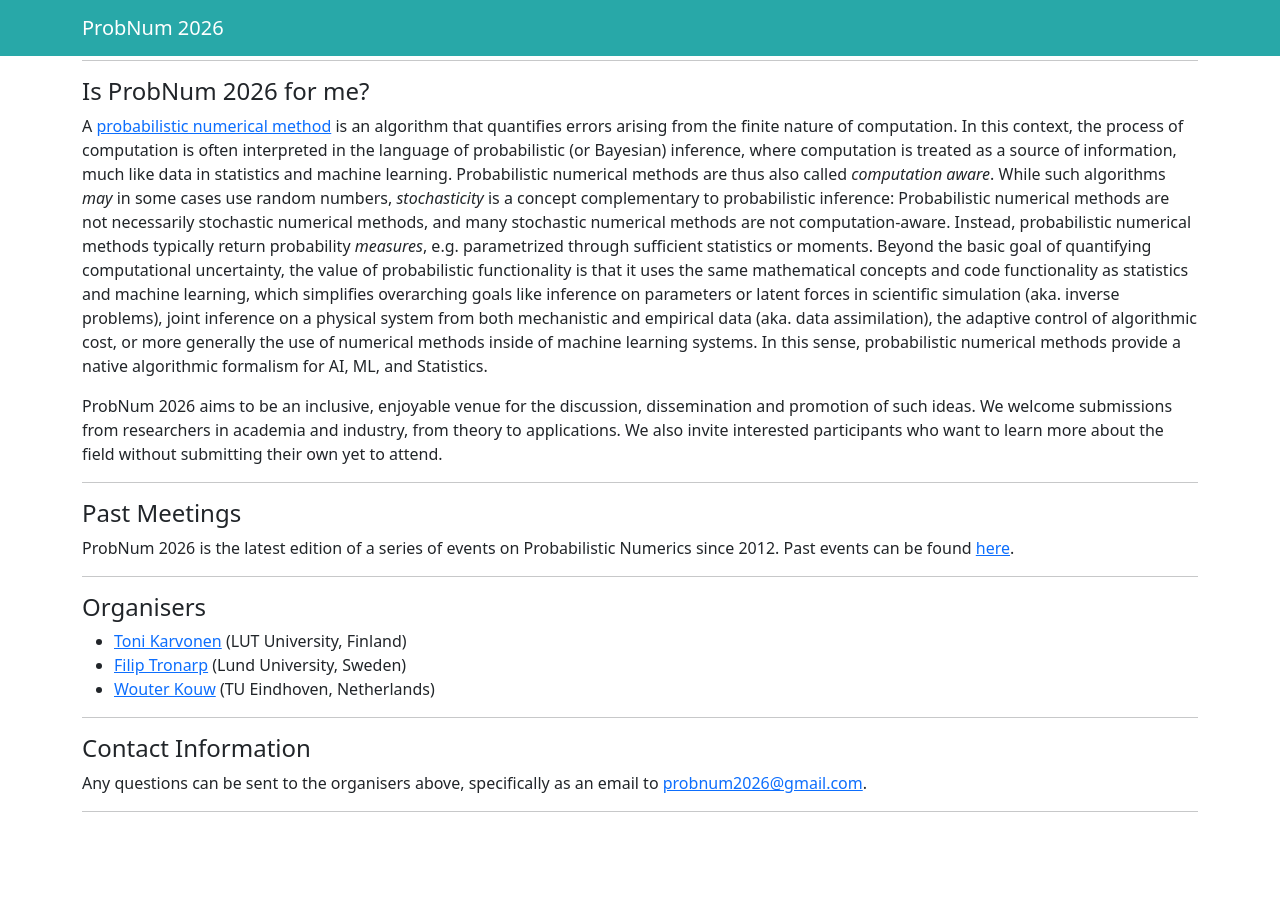
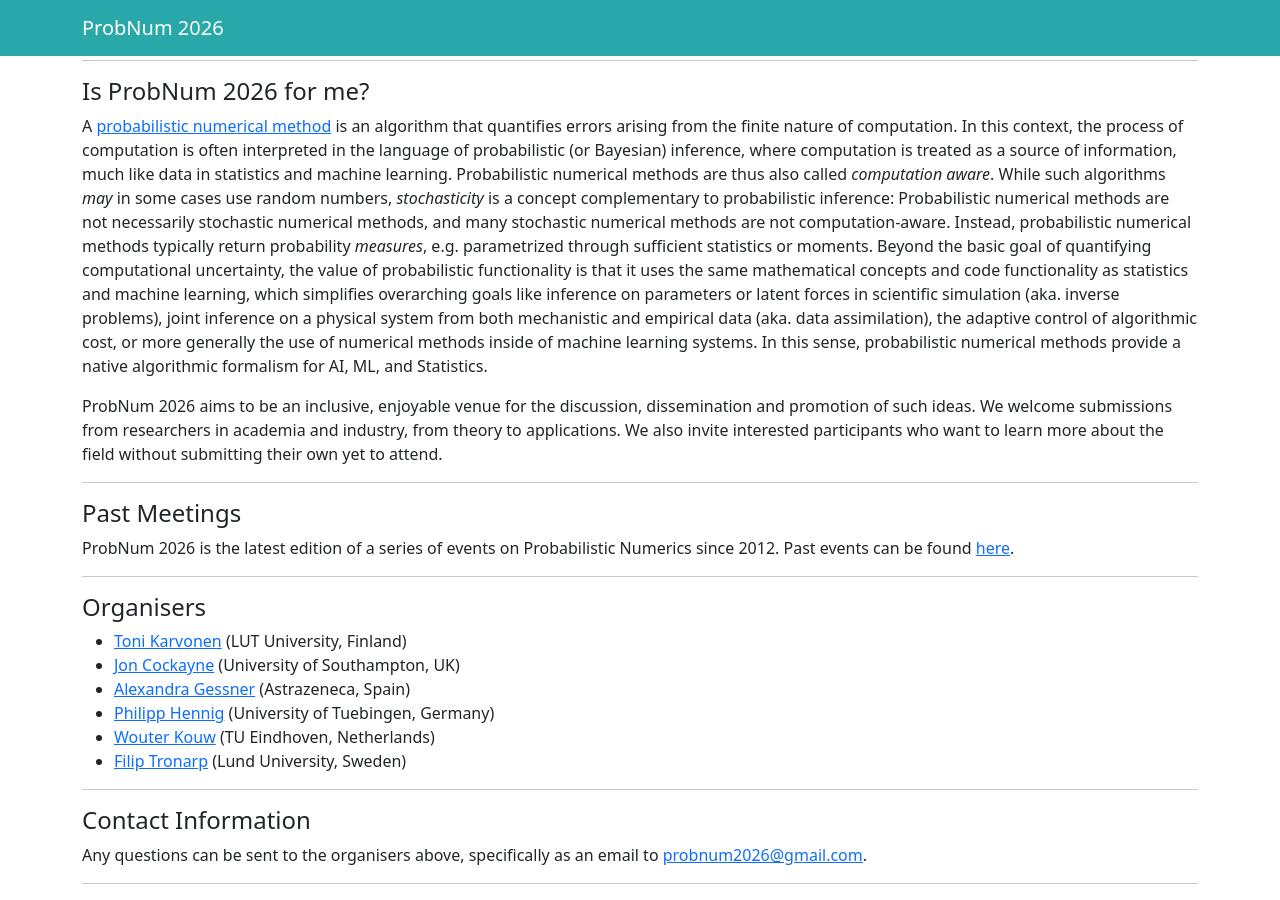
Before and after one commit to probnum2026/probnum2026.github.io, a Jekyll site: the page built from index.md, in a window 1280 px wide and 900 px high, scrolled down 855 px. Built offline with Jekyll 4.4.1, drawn with Linux system fonts in a browser that asks for light colours; nearby versions of some CDN libraries; before the commit the page ends 1683 px from its top, so only the background shows below that.

Commit message:
update organisers

```diff
--- a/index.md
+++ b/index.md
@@ -36,8 +36,12 @@ ProbNum 2026 is the latest edition of a series of events on Probabilistic Numeri
 #### Organisers
 
 - [Toni Karvonen](https://tskarvone.github.io) (LUT University, Finland)
+- [Jon Cockayne](https://joncockayne.me/) (University of Southampton, UK)
+- [Alexandra Gessner](https://github.com/alpiges) (Astrazeneca, Spain)
+- [Philipp Hennig](https://uni-tuebingen.de/en/fakultaeten/mathematisch-naturwissenschaftliche-fakultaet/fachbereiche/informatik/lehrstuehle/methods-of-machine-learning/start/) (University of Tuebingen, Germany)
+- [Wouter Kouw](https://wmkouw.github.io) (TU Eindhoven, Netherlands)
 - [Filip Tronarp](https://filtron.github.io) (Lund University, Sweden)
-- [Wouter Kouw](https://wmkouw.github.io) (TU Eindhoven, Netherlands)
+
 
 ---
 #### Contact Information
```
